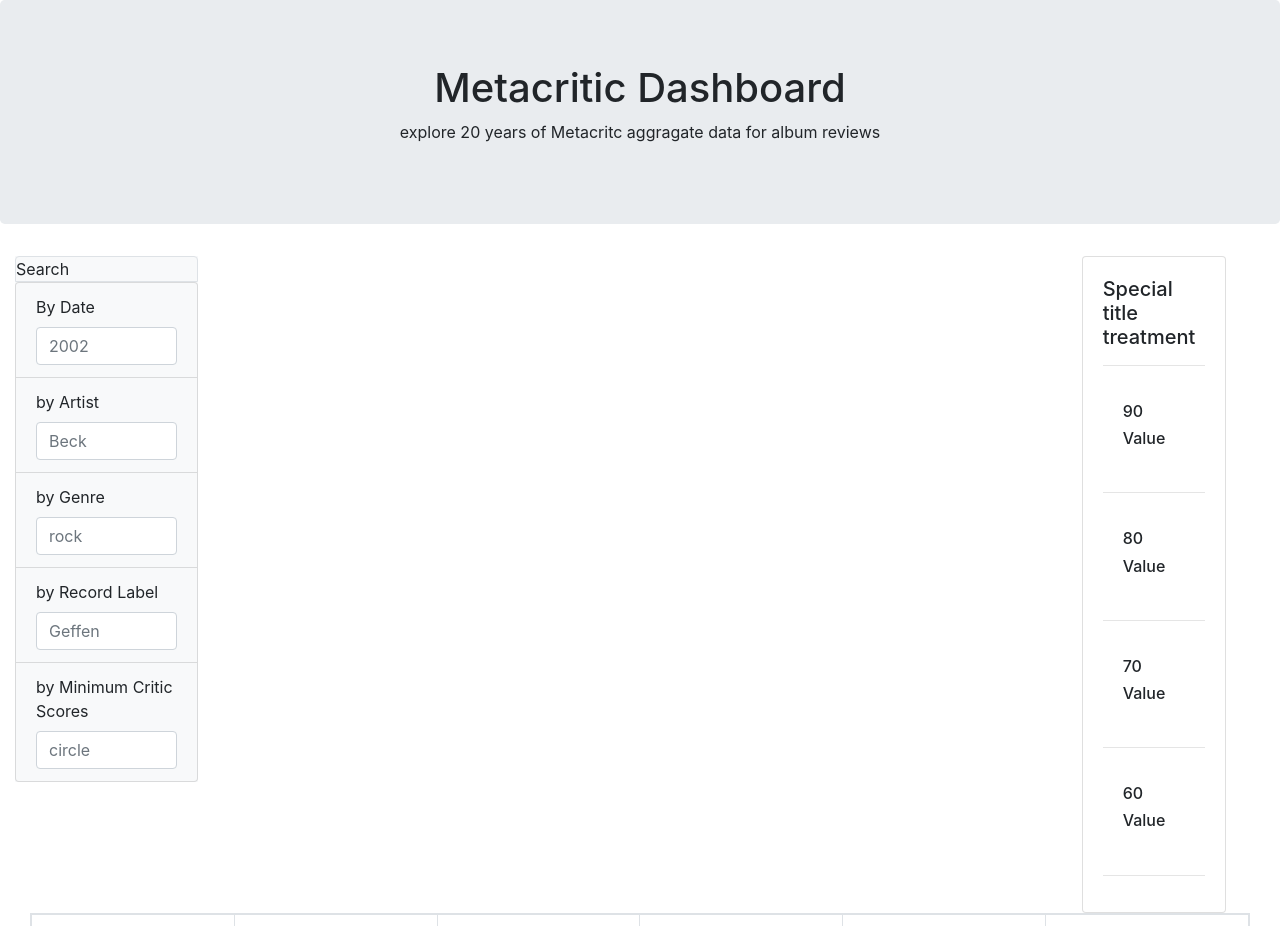
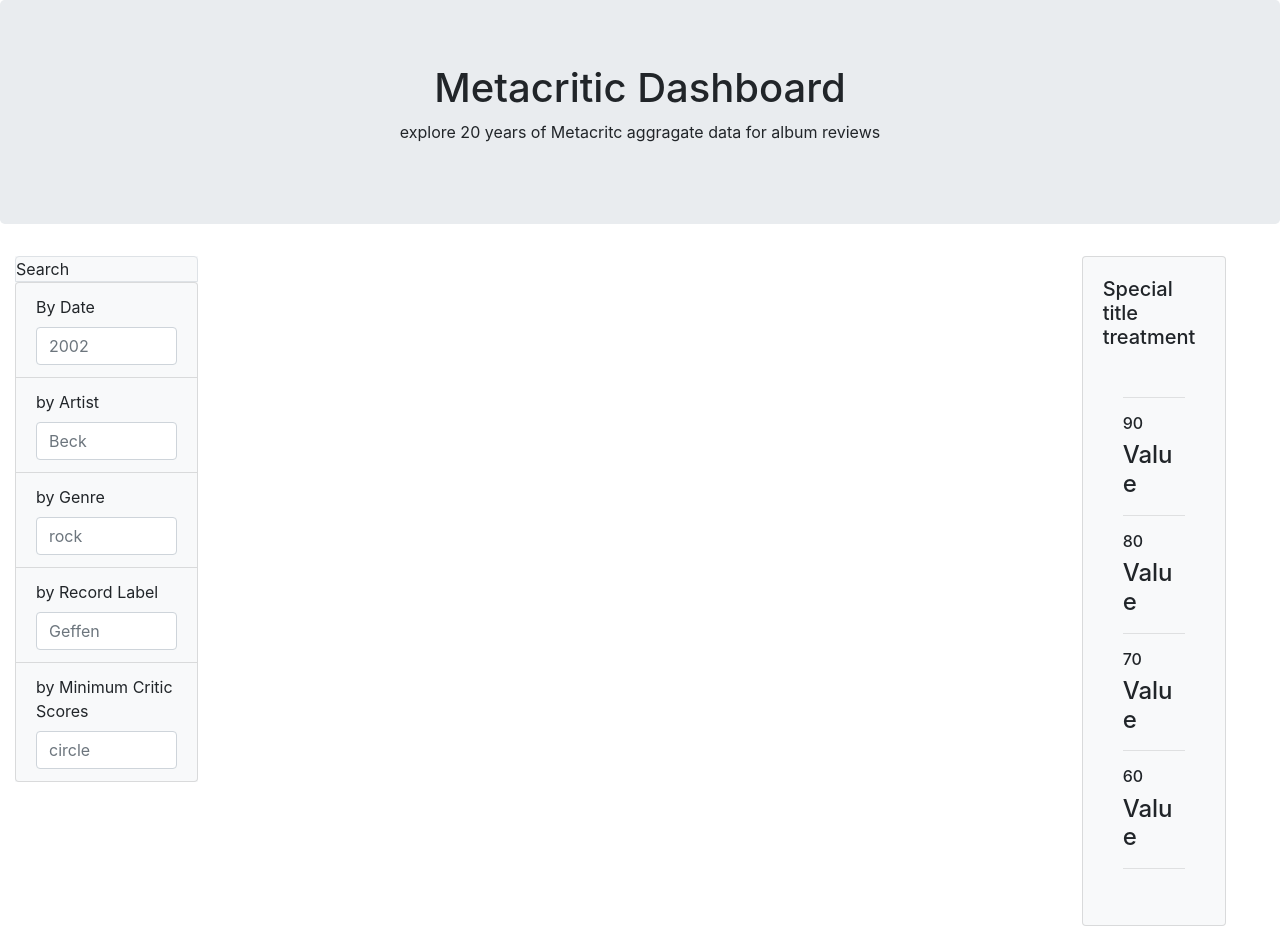
Before and after one commit to dorisep/meta_dashboard, a Flask app: page / in a window 1280 px wide. Shown: the top 926 px of the page. Run offline with Flask 2, Linux system fonts and the light colour scheme; data comes from the database, SQL or seed files in the repository; some libraries are stand-ins or nearby versions.

Commit message:
Update stacked.html
changed background on card for total count by score range
line 58

```diff
--- a/D3/Templates/stacked.html
+++ b/D3/Templates/stacked.html
@@ -55,30 +55,32 @@
 
             </div>
             <div class="col-md-2">
-                <div class="card" style="width: 9rem;">
+                <div class="card bg-light" style="width: 9rem;">
                     <div class="card-body">
                         <h5 class="card-title">Special title treatment</h5>
+                        <div class="card-body">
                             <hr>
-                        <div class="card-body">
+                            <div>
                                 <h6>90</h6>
-                            <h6>Value</h6>
+                                <h4>Value</h4>
+                                <hr>
                             </div>
+                            <div>
+                                <h6>80</h6>
+                                <h4>Value</h4>
                                 <hr>
-                        <div class="card-body">
-                            <h6>80</h6>
-                            <h6>Value</h6>
                             </div>
+                            <div>
+                                <h6>70</h6>
+                                <h4>Value</h4>
                                 <hr>
-                        <div class="card-body">
-                            <h6>70</h6>
-                            <h6>Value</h6>
                             </div>
+                            <div>
+                                <h6>60</h6>
+                                <h4>Value</h4>
                                 <hr>
-                        <div class="card-body">
-                            <h6>60</h6>
-                            <h6>Value</h6>
                             </div>
-                        <hr>
+                        </div>
                     </div>
                 </div>
             </div>
```
Lines whose indentation alone changed are shown as unchanged.
